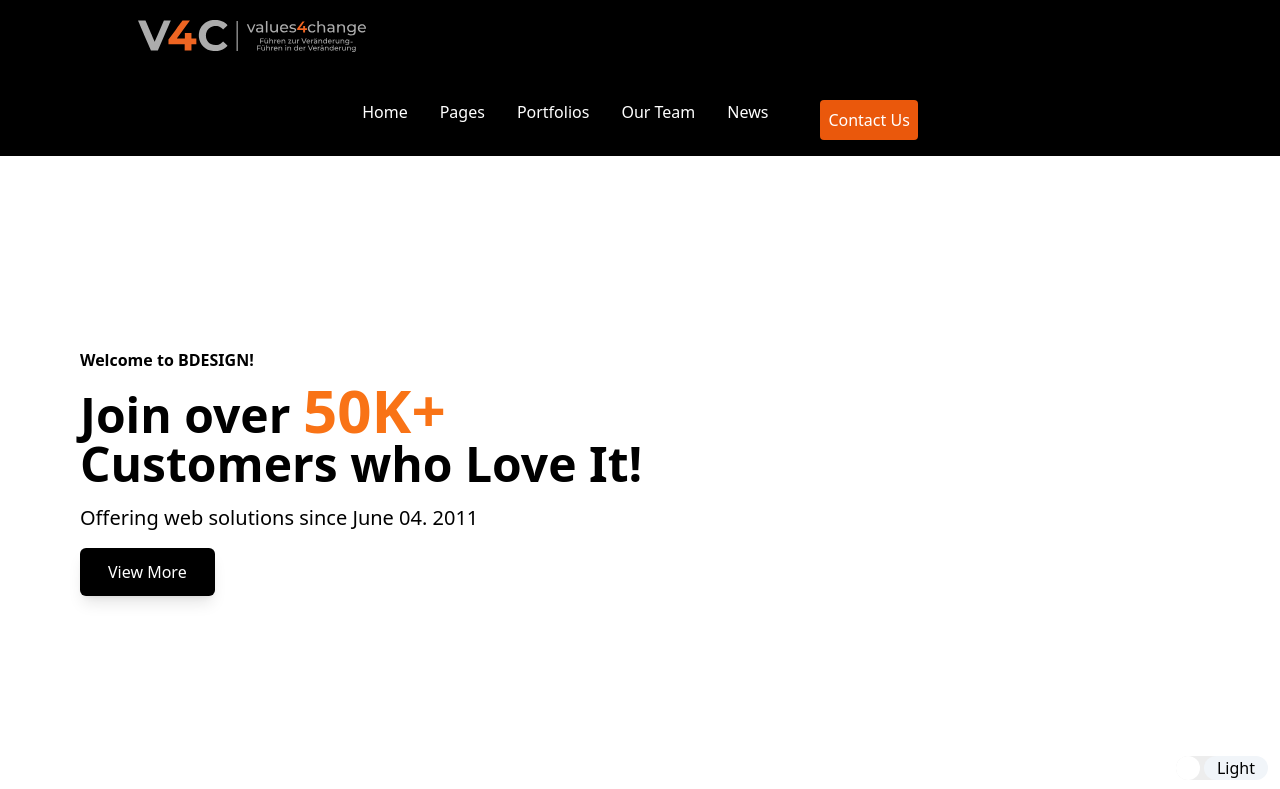
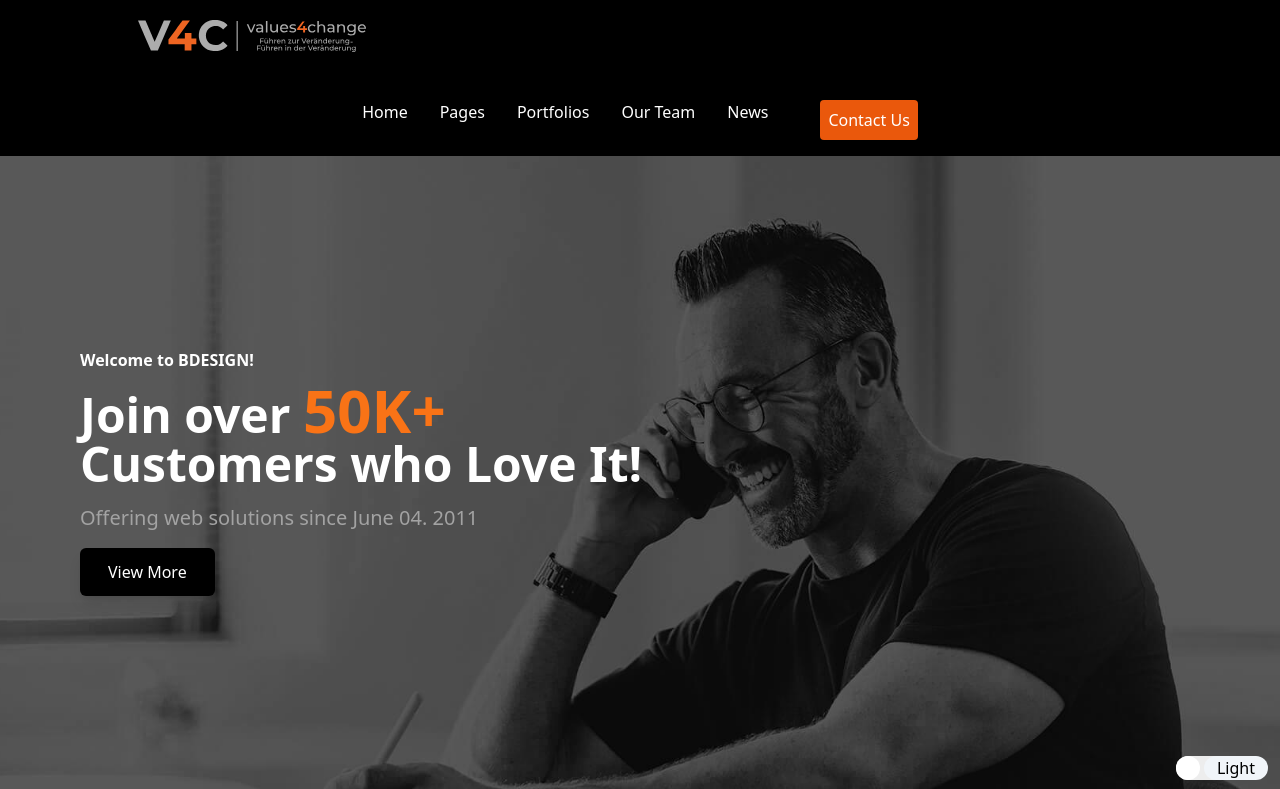
Before and after one commit to Bobchri/corporate-theme, a Next.js app: page / in a window 1280 px wide. Shown: the top 789 px of the page. Built offline with nearby package versions, Linux system fonts and the light colour scheme.

Commit message:
banner background added

```diff
--- a/package.json
+++ b/package.json
@@ -12,6 +12,7 @@
     "autoprefixer": "10.4.14",
     "eslint": "8.47.0",
     "eslint-config-next": "13.4.13",
+    "font-awesome": "^4.7.0",
     "next": "13.4.13",
     "postcss": "8.4.27",
     "react": "18.2.0",
--- a/src/components/Banner.js
+++ b/src/components/Banner.js
@@ -3,24 +3,26 @@ import Button from "../components/Button";
 
 const Banner = () => {
   return (
+    <div className="home-container">
       <div className="container mx-auto px-20">
         {/*Banner Goes Here*/}
         <div className=" py-16 md:py-24 lg:py-32 xl:py-48 text-black">
           <div className="max-w-7xl mx-auto">
-          <h1 className="text-base md:text-xl lg:text-xl xl:text-base font-semibold mb-2">
+            <h1 className="text-base md:text-xl lg:text-xl xl:text-base font-semibold mb-2 text-white">
               Welcome to BDESIGN!
             </h1>
-          <h1 className="text-5xl font-semibold ">
+            <h1 className="text-5xl font-semibold text-white">
               Join over{" "}
               <span className="text-6xl font-bold text-orange-500">50K+</span>
             </h1>
-          <h1 className="md:text-5xl lg:text-5xl xl:text-5xl font-semibold  text-5xl mb-4">
+            <h1 className="md:text-5xl lg:text-5xl xl:text-5xl font-semibold  text-5xl mb-4 text-white">
               Customers who Love It!
             </h1>
-          <p className="text-base md:text-lg lg:text-xl">
+            <p className="text-base md:text-lg lg:text-xl text-neutral-400">
               Offering web solutions since June 04. 2011
             </p>
             <Button bgColor="black" textColor="white" text="View More" />
+          </div>
         </div>
       </div>
     </div>
--- a/src/pages/index.js
+++ b/src/pages/index.js
@@ -5,9 +5,8 @@ import Banner from "@/components/Banner";
 const Home = () => {
   return (
     <DefaultLayout>
-      <div>
-        <Banner />
-      </div>
+      <Banner />
+      {/*All other components go here*/}
     </DefaultLayout>
   );
 };
--- a/src/styles/globals.css
+++ b/src/styles/globals.css
@@ -67,3 +67,10 @@ body {
 .circular-progress-container.visible {
   bottom: 60px; /* Move up to the desired position when visible */
 }
+
+.home-container {
+  background-image: url("/images/banner-background.jpg");
+  background-size: cover;
+  background-position: center;
+  height: 100vh; /* Adjust as needed */
+}
```
Also changed, not shown: public/images/banner-background.jpg (added), 1 other file (tests, documents, lock files or other folders). Lines whose indentation alone changed are shown as unchanged.
